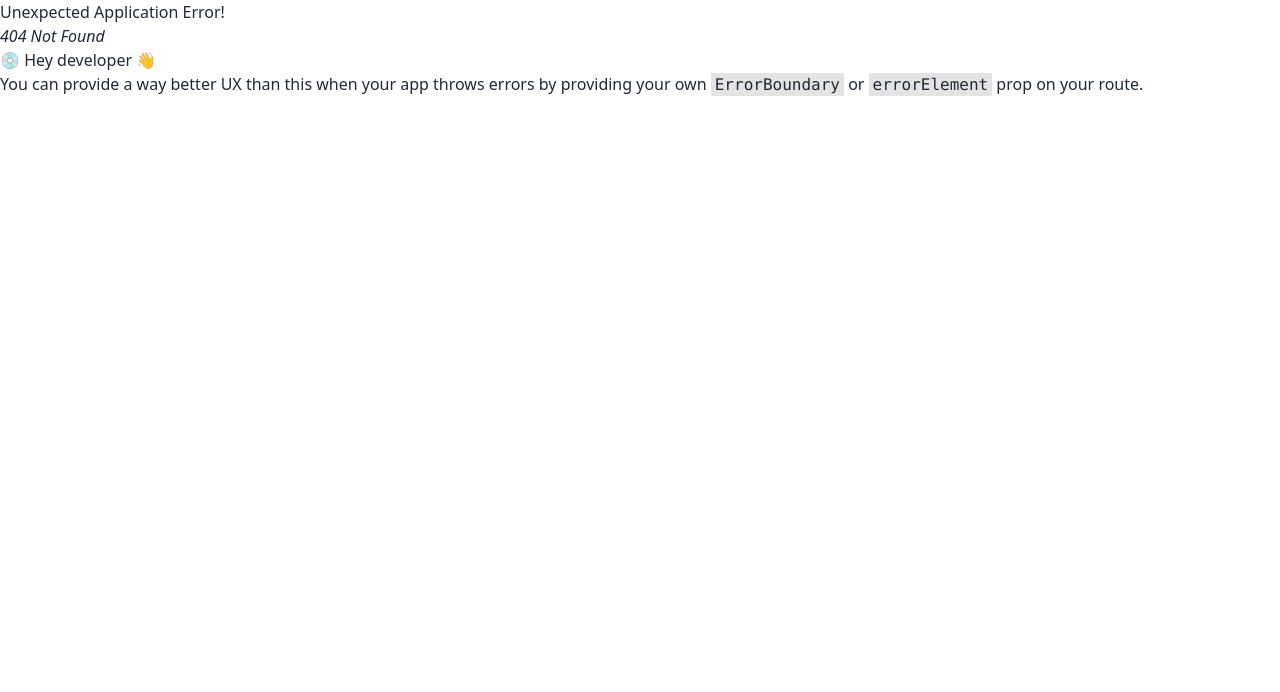
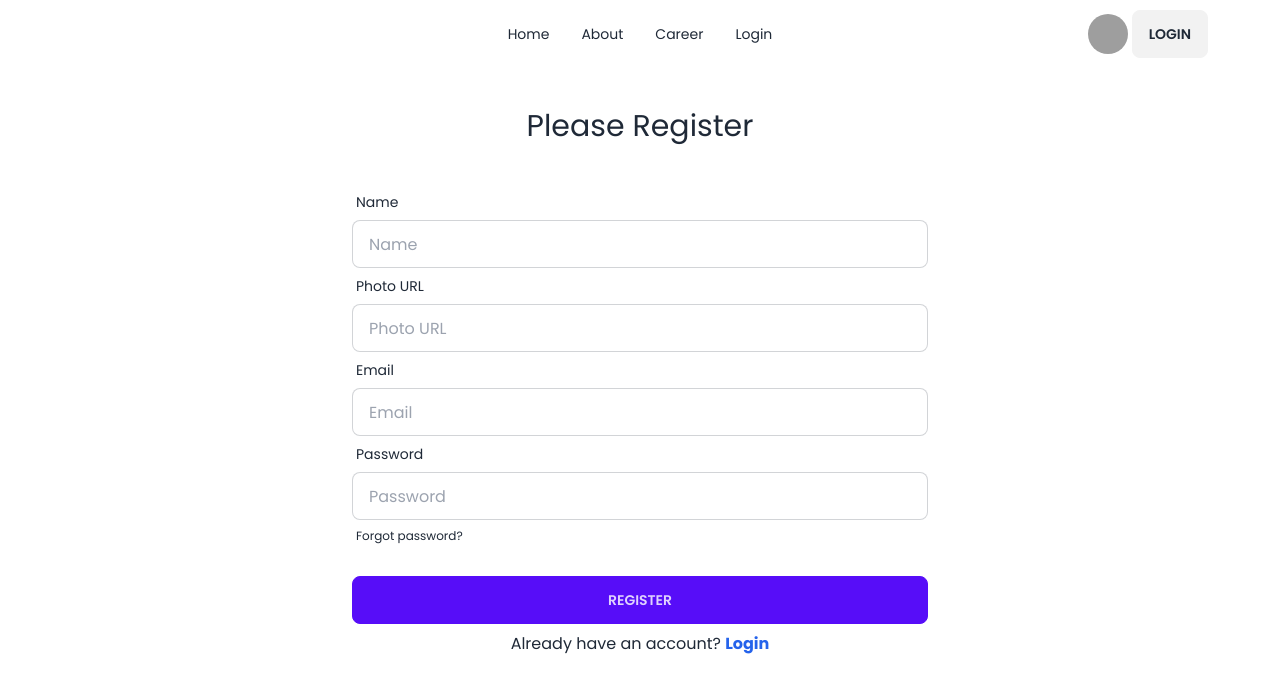
Before and after one commit to AkibKST/react-dragon-news-auth, a React (Vite) app: page /register in a window 1280 px wide. Before the commit this address had no page. Shown: the top 692 px of the page. Built offline with nearby package versions, Linux system fonts and the light colour scheme; grey boxes are pictures that could not be loaded.

Commit message:
Added Register page with form data to collect data, login function, register function

```diff
--- /dev/null
+++ b/src/pages/Login/Login.jsx
@@ -0,0 +1,47 @@
+import { Link } from "react-router-dom";
+import Navbar from "../shared/Navbar/Navbar";
+
+const Login = () => {
+
+    // Log in Button function
+    const handleLogin = (e) =>{
+        e.preventDefault();
+        console.log(e.currentTarget);
+        const form = new FormData(e.currentTarget);
+        console.log(form.get('email'));
+    }
+
+    return (
+        <div>
+            <Navbar></Navbar>
+            <div>
+                <h2 className="text-3xl my-10 text-center">Please Login</h2>
+                <form onSubmit={handleLogin} className="md:w-3/4 lg:w-1/2 mx-auto mb-2">
+                    <div className="form-control">
+                        <label className="label">
+                            <span className="label-text">Email</span>
+                        </label>
+                        <input type="email" required name="email" placeholder="email" className="input input-bordered"/>
+                    </div>
+                    <div className="form-control">
+                        <label className="label">
+                            <span className="label-text">Password</span>
+                        </label>
+                        <input type="password" name="password" placeholder="password" className="input input-bordered" required />
+                        <label className="label">
+                            <a href="#" className="label-text-alt link link-hover">Forgot password?</a>
+                        </label>
+                    </div>
+                    <div className="form-control mt-6">
+                        <button className="btn btn-primary">Login</button>
+                    </div>
+                </form>
+                <p className="mx-auto text-center">
+                    Do not have an account? <Link to="/register" className="text-blue-600 font-bold">Register</Link>
+                </p>
+            </div>
+        </div>
+    );
+};
+
+export default Login;
--- /dev/null
+++ b/src/pages/Register/Register.jsx
@@ -0,0 +1,58 @@
+import { Link } from "react-router-dom";
+import Navbar from "../shared/Navbar/Navbar";
+
+const Register = () => {
+
+    // Register Button function
+    const handleRegister = (e) =>{
+        e.preventDefault();
+        console.log(e.currentTarget);
+        const form = new FormData(e.currentTarget);
+        console.log(form.get('email'));
+    }
+    return (
+        <div>
+            <Navbar></Navbar>
+            <div>
+                <h2 className="text-3xl my-10 text-center">Please Register</h2>
+                <form onSubmit={handleRegister} className="md:w-3/4 lg:w-1/2 mx-auto mb-2">
+                    <div className="form-control">
+                        <label className="label">
+                            <span className="label-text">Name</span>
+                        </label>
+                        <input type="text" required name="name" placeholder="Name" className="input input-bordered" />
+                    </div>
+                    <div className="form-control">
+                        <label className="label">
+                            <span className="label-text">Photo URL</span>
+                        </label>
+                        <input type="text" required name="photo" placeholder="Photo URL" className="input input-bordered" />
+                    </div>
+                    <div className="form-control">
+                        <label className="label">
+                            <span className="label-text">Email</span>
+                        </label>
+                        <input type="email" required name="email" placeholder="Email" className="input input-bordered" />
+                    </div>
+                    <div className="form-control">
+                        <label className="label">
+                            <span className="label-text">Password</span>
+                        </label>
+                        <input type="password" name="password" placeholder="Password" className="input input-bordered" required />
+                        <label className="label">
+                            <a href="#" className="label-text-alt link link-hover">Forgot password?</a>
+                        </label>
+                    </div>
+                    <div className="form-control mt-6">
+                        <button className="btn btn-primary">Register</button>
+                    </div>
+                </form>
+                <p className="mx-auto text-center">
+                    Already have an account? <Link to="/login" className="text-blue-600 font-bold">Login</Link>
+                </p>
+            </div>
+        </div>
+    );
+};
+
+export default Register;
--- a/src/pages/shared/Navbar/Navbar.jsx
+++ b/src/pages/shared/Navbar/Navbar.jsx
@@ -8,6 +8,7 @@
         <li><NavLink to="/">Home</NavLink></li>
         <li><NavLink to="/about">About</NavLink></li>
         <li><NavLink to="/career">Career</NavLink></li>
+        <li><NavLink to="/login">Login</NavLink></li>
     </>
 
     return (
@@ -34,7 +35,7 @@
                             <img src={userDefaultPic} />
                         </div>
                     </label>
-                    <Link>
+                    <Link to="/login">
                         <button className="btn">Login</button>
                     </Link>
                 </div>
```
Also changed, not shown: src/routes/Routes.jsx (+10 -0 lines).
